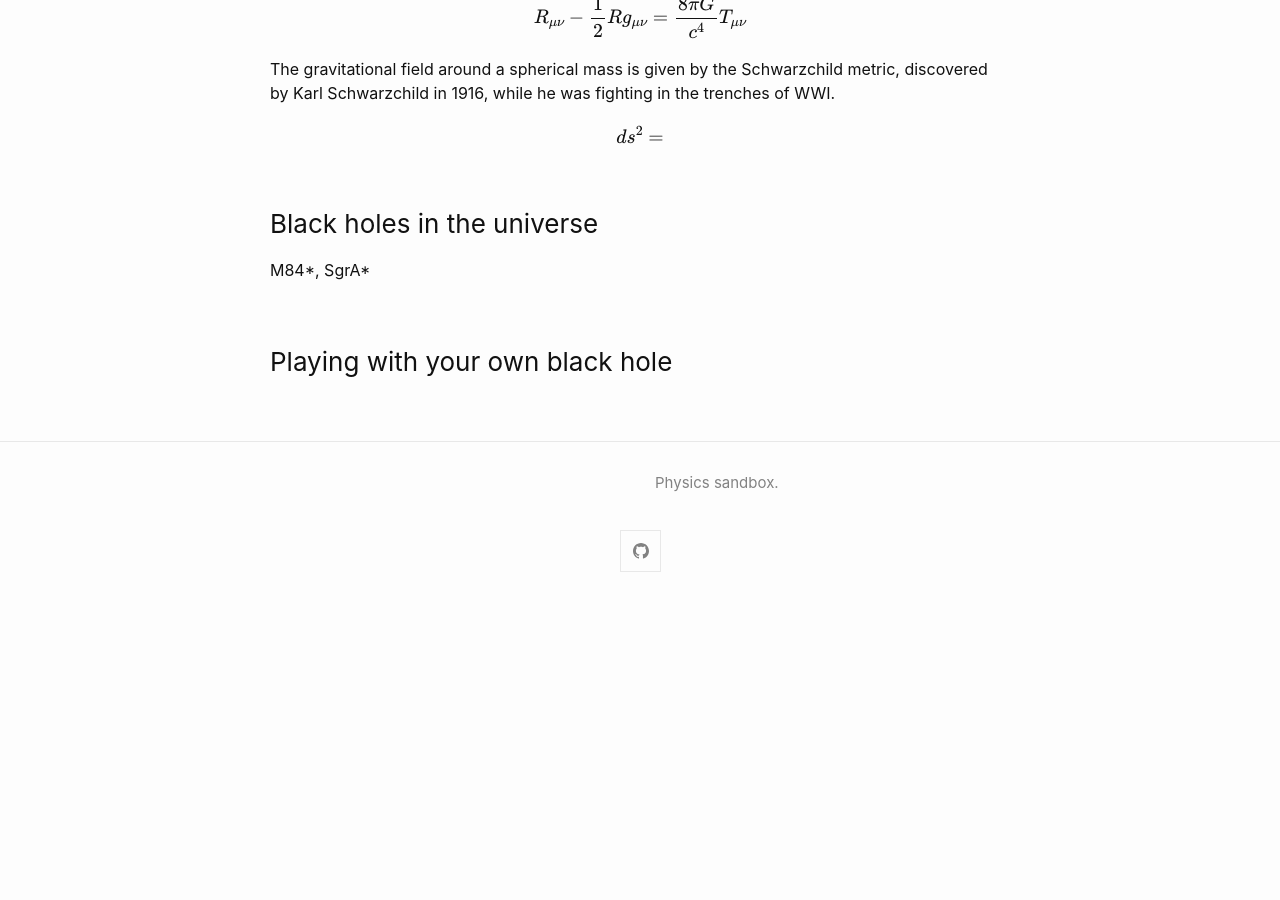
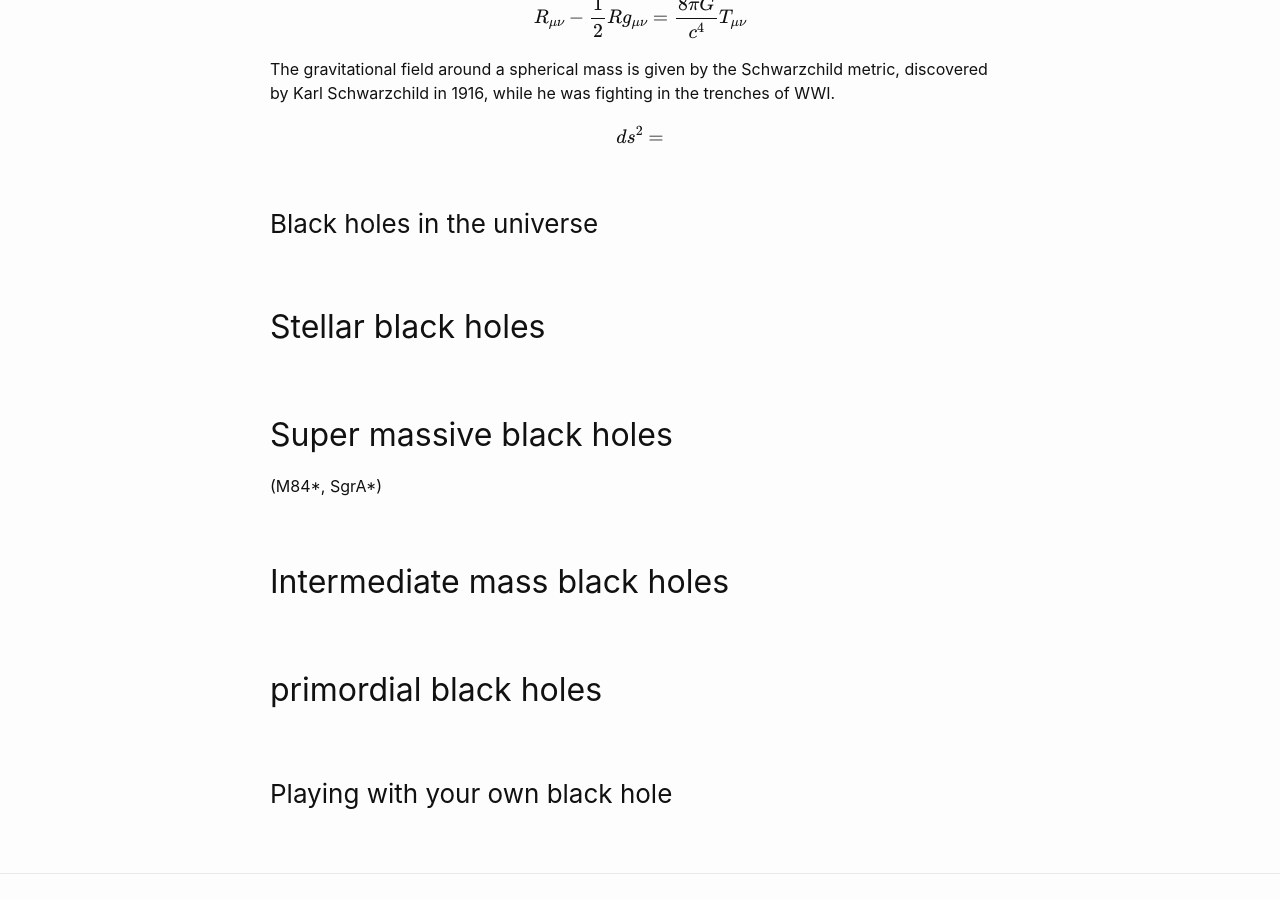
Before and after one commit to YoloNomy/YoloNomy.github.io, a Jekyll site: the page built from codes/cosmo/black-holes.md, in a window 1280 px wide and 900 px high, scrolled down 1030 px. Built offline with Jekyll 4.4.1, drawn with Linux system fonts in a browser that asks for light colours; formulas are drawn with MathJax 3; before the commit the page ends 1637 px from its top, so only the background shows below that.

Commit message:
Update black-holes.md

```diff
--- a/codes/cosmo/black-holes.md
+++ b/codes/cosmo/black-holes.md
@@ -39,6 +39,11 @@ $$ ds^2 = $$
 
 ### Black holes in the universe
 
-M84\*, SgrA\*
+## Stellar black holes
+## Super massive black holes
+(M84\*, SgrA\*)
+## Intermediate mass black holes
+## primordial black holes
+
 
 ### Playing with your own black hole
```
